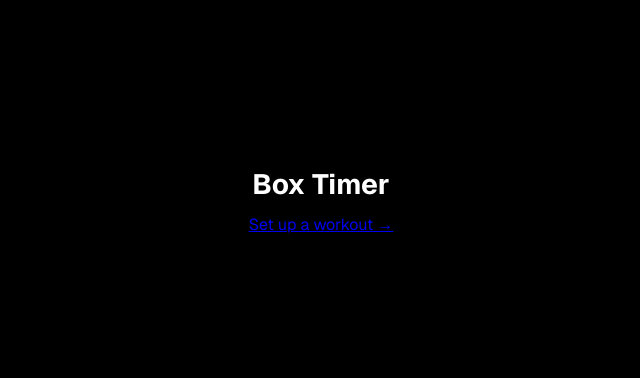
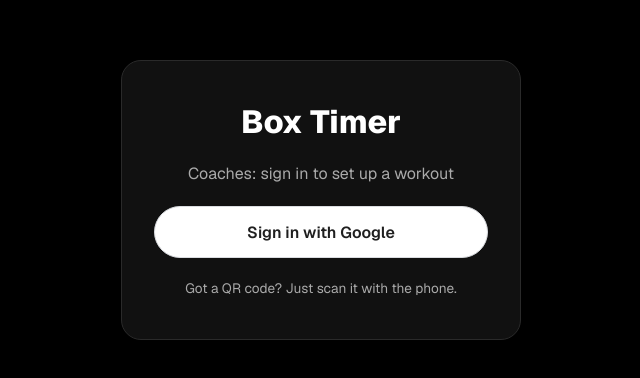
Before and after one commit to rebecapaya/crossfit-timer, a Next.js app: page / in a window 1280 px wide. Shown: the part 200-578 px from the top of the page, without its empty margins (319-959 px from the left). Built offline with nearby package versions, Linux system fonts and the light colour scheme; no server answers.

Commit message:
Add Google sign-in restricted to the allowed domain

```diff
--- a/app/api/auth/[...nextauth]/route.ts
+++ b/app/api/auth/[...nextauth]/route.ts
@@ -1,3 +1,3 @@
-export function GET() {
-  return new Response("Not configured yet", { status: 501 });
-}
+import { handlers } from "@/auth";
+
+export const { GET, POST } = handlers;
--- a/app/globals.css
+++ b/app/globals.css
@@ -569,3 +569,79 @@ fieldset.field {
 .privacy p {
   color: #ccc;
 }
+
+.login {
+  min-height: 100dvh;
+  display: grid;
+  place-items: center;
+  padding: 24px;
+}
+
+.login-card {
+  display: grid;
+  gap: 20px;
+  width: 100%;
+  max-width: 400px;
+  padding: 40px 32px;
+  text-align: center;
+  background: #111;
+  border: 1px solid #2a2a2a;
+  border-radius: 20px;
+}
+
+.login-card h1 {
+  margin: 0;
+  font-size: 2rem;
+  font-weight: 800;
+}
+
+.login-card p {
+  margin: 0;
+  color: #aaa;
+  line-height: 1.5;
+}
+
+.login-card form {
+  margin: 0;
+}
+
+.btn-google {
+  display: inline-flex;
+  align-items: center;
+  justify-content: center;
+  gap: 12px;
+  width: 100%;
+  min-height: 52px;
+  padding: 0 20px;
+  font-size: 1rem;
+  font-weight: 600;
+  color: #1f1f1f;
+  background: #fff;
+  border: 1px solid #dadce0;
+  border-radius: 999px;
+}
+
+.btn-google:hover {
+  background: #f2f2f2;
+}
+
+.btn-google svg {
+  width: 20px;
+  height: 20px;
+  flex: none;
+}
+
+.login-error {
+  padding: 12px 16px;
+  font-size: 0.95rem;
+  text-align: left;
+  color: #ffb3ad;
+  background: rgba(255, 59, 48, 0.12);
+  border: 1px solid rgba(255, 59, 48, 0.45);
+  border-radius: 12px;
+}
+
+.login-hint {
+  font-size: 0.85rem;
+  color: #777;
+}
--- a/app/page.tsx
+++ b/app/page.tsx
@@ -1,12 +1,49 @@
-import Link from "next/link";
+import { redirect } from "next/navigation";
+import { auth, signIn } from "@/auth";
 
-export default function Home() {
+const ALLOWED_DOMAIN = (process.env.ALLOWED_DOMAIN ?? "yaqbot.com").toLowerCase();
+
+// Reads the session cookie on every request, so it can't be prerendered
+export const instant = false;
+
+export default async function Home({ searchParams }: PageProps<"/">) {
+  // Already signed in: go straight to the setup page
+  const session = await auth();
+  if (session?.user) redirect("/setup");
+
+  // Auth.js comes back here with ?error=... when the sign-in fails
+  const { error } = await searchParams;
+  const errorMessage = !error
+    ? null
+    : error === "AccessDenied"
+      ? `Only @${ALLOWED_DOMAIN} accounts can sign in`
+      : "Something went wrong, please try again";
+
   return (
-    <main className="message">
-      <h1>Box Timer</h1>
-      <p>
-        <Link href="/setup">Set up a workout →</Link>
-      </p>
+    <main className="login">
+      <div className="login-card">
+        <h1>Box Timer</h1>
+        <p>Coaches: sign in to set up a workout</p>
+
+        {errorMessage && (
+          <p className="login-error" role="alert">
+            {errorMessage}
+          </p>
+        )}
+
+        <form
+          action={async () => {
+            "use server";
+            await signIn("google", { redirectTo: "/setup" });
+          }}
+        >
+          <button type="submit" className="btn-google">
+            Sign in with Google
+          </button>
+        </form>
+
+        <p className="login-hint">Got a QR code? Just scan it with the phone.</p>
+      </div>
     </main>
   );
 }
--- a/auth.ts
+++ b/auth.ts
@@ -0,0 +1,36 @@
+import NextAuth from "next-auth";
+import Google from "next-auth/providers/google";
+
+const ALLOWED_DOMAIN = (process.env.ALLOWED_DOMAIN ?? "yaqbot.com").toLowerCase();
+
+// "hd" only makes sense for Google Workspace domains, not for gmail.com
+const isWorkspaceDomain = ALLOWED_DOMAIN !== "gmail.com";
+
+export const { handlers, auth, signIn, signOut } = NextAuth({
+  providers: [
+    Google({
+      authorization: {
+        params: {
+          prompt: "select_account", // always let the coach choose the account
+          ...(isWorkspaceDomain && { hd: ALLOWED_DOMAIN }),
+        },
+      },
+    }),
+  ],
+  pages: {
+    signIn: "/", // our own home page is the login page
+    error: "/",  // errors (e.g. wrong domain) come back home with ?error=…
+  },
+  callbacks: {
+    // The real security check: runs on the server after Google answers
+    signIn({ account, profile }) {
+      if (account?.provider !== "google") return false;
+      const email = profile?.email?.toLowerCase();
+      return profile?.email_verified === true && !!email && email.endsWith(`@${ALLOWED_DOMAIN}`);
+    },
+    // Used by the proxy to decide whether a request is allowed
+    authorized({ auth }) {
+      return !!auth?.user;
+    },
+  },
+});
--- /dev/null
+++ b/proxy.ts
@@ -0,0 +1,5 @@
+export { auth as proxy } from "@/auth";
+
+export const config = {
+  matcher: ["/setup/:path*"],
+};
```
Also changed, not shown: app/setup/page.tsx (+20 -2 lines).
